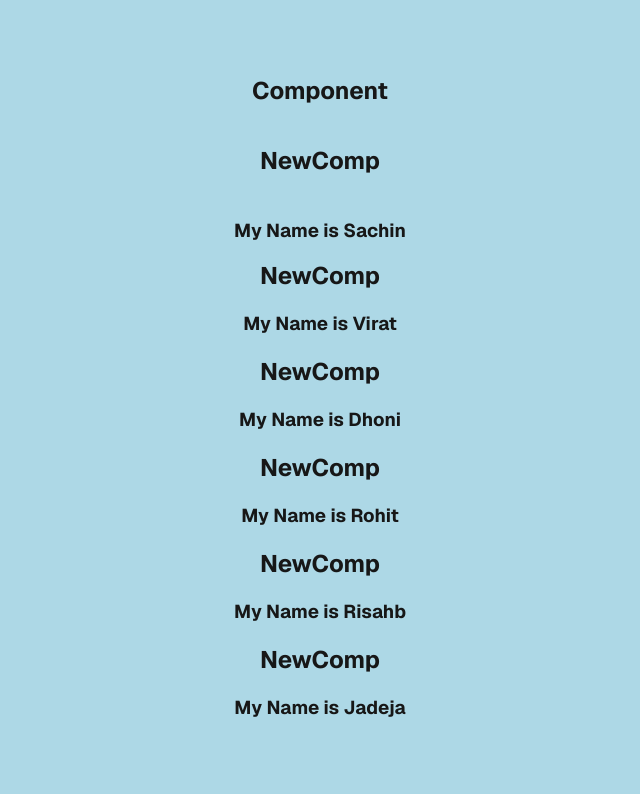
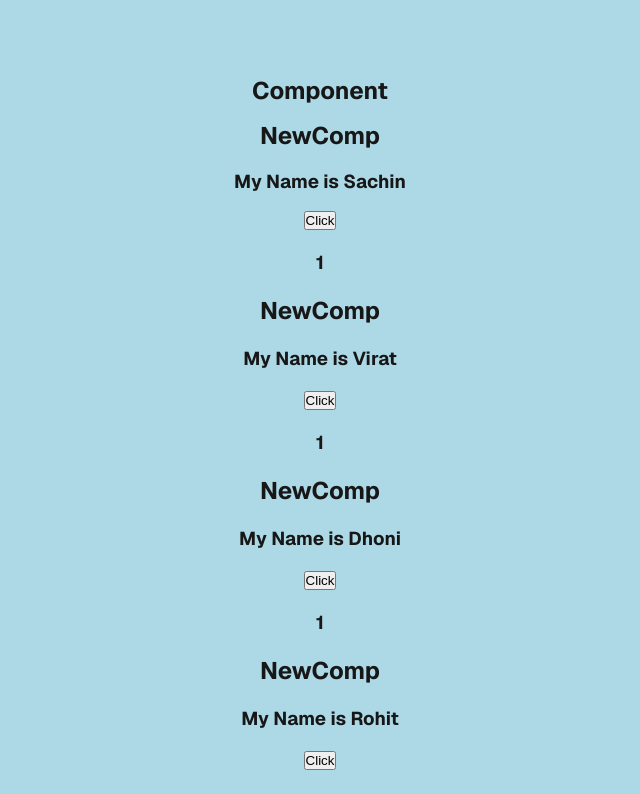
Before and after one commit to sourabhchalke/Nextjs, a Next.js app in the folder basic_app/: page / in a window 1280 px wide. Shown: the top 794 px of the page, without its empty margins (320-960 px from the left). Built offline with nearby package versions, Linux system fonts and the light colour scheme.

Commit message:
Basic event handler added,but here you need to write at the top of code that it is client-side='use client'

```diff
--- a/basic_app/src/app/page.js
+++ b/basic_app/src/app/page.js
@@ -1,4 +1,6 @@
+"use client";
 
+import { useState } from "react";
 import styles from "./page.module.css";
 
 export default function Home() {
@@ -16,12 +18,20 @@ export default function Home() {
   );
 }
 
+
+
 export const NewComp=(props)=>{
+
+  const [value,setValue]=useState(1);
 
   return(
     <>
       <h2>NewComp</h2>
       <h3>My Name is {props.name}</h3>
+
+      <button onClick={()=>setValue(value+1)}>Click</button>
+      <h3>{value}</h3>
+
     </>
   )
 
```
